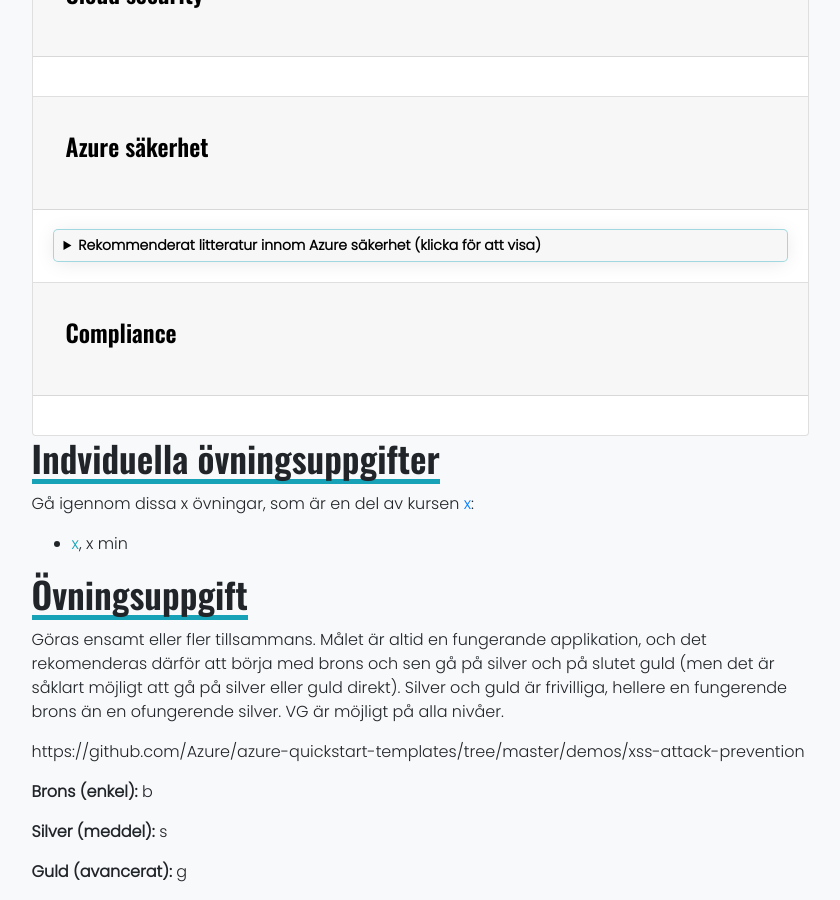
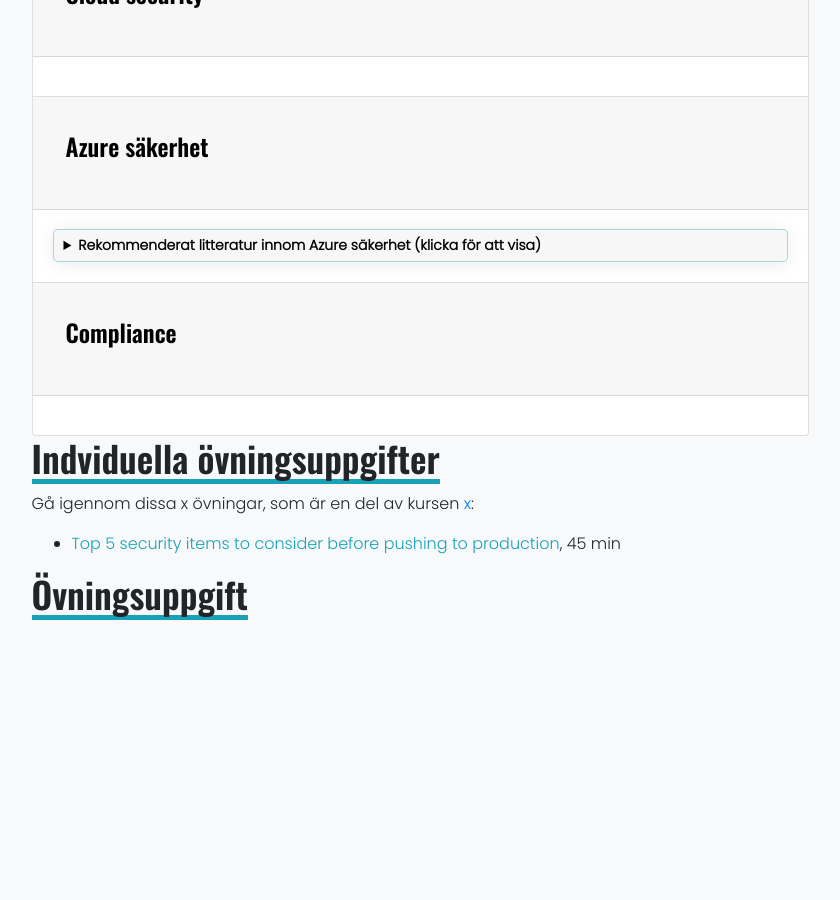
Before and after one commit to PGBSNH20/PGBSNH20-molnapplikationer, a Jekyll site: the page built from lectures/11-security.md, in a window 1280 px wide and 900 px high, scrolled down 1411 px. Shown: the whole window, without its empty margins (220-1060 px from the left). Built offline with Jekyll 4.4.1, drawn with Linux system fonts in a browser that asks for light colours; nearby versions of some CDN libraries; after the commit the page ends 2039 px from its top, so only the background shows below that.

Commit message:
Adds exercise

```diff
--- a/lectures/11-security.md
+++ b/lectures/11-security.md
@@ -29,19 +29,6 @@ Estimerat samlat "läs"-tid för lektionslittertur är **{{site.data.lecture_mol
 # Indviduella övningsuppgifter
 
 Gå igennom dissa x övningar, som är en del av kursen [x](https://x):
-* [x](x), x min
+* [Top 5 security items to consider before pushing to production](https://docs.microsoft.com/en-us/learn/modules/top-5-security-items-to-consider/), 45 min
 
 # Övningsuppgift
-
-Göras ensamt eller fler tillsammans. Målet är altid en fungerande applikation, och det rekomenderas därför att börja med brons och sen gå på silver och på slutet guld (men det är såklart möjligt att gå på silver eller guld direkt). Silver och guld är frivilliga, hellere en fungerende brons än en ofungerende silver. VG är möjligt på alla nivåer.
-
-https://github.com/Azure/azure-quickstart-templates/tree/master/demos/xss-attack-prevention
-
-**Brons (enkel):**
-b
-
-**Silver (meddel):**
-s
-
-**Guld (avancerat):**
-g
```
